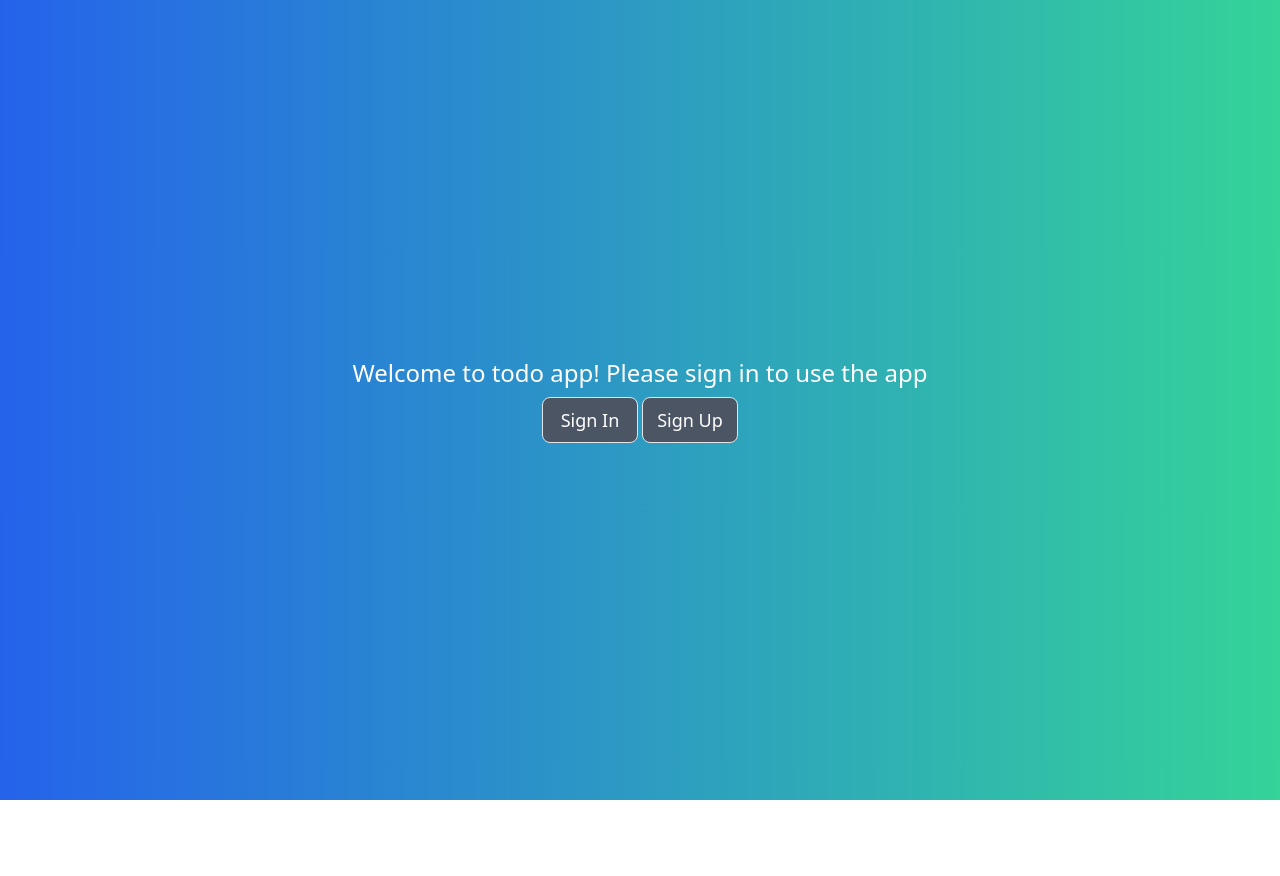
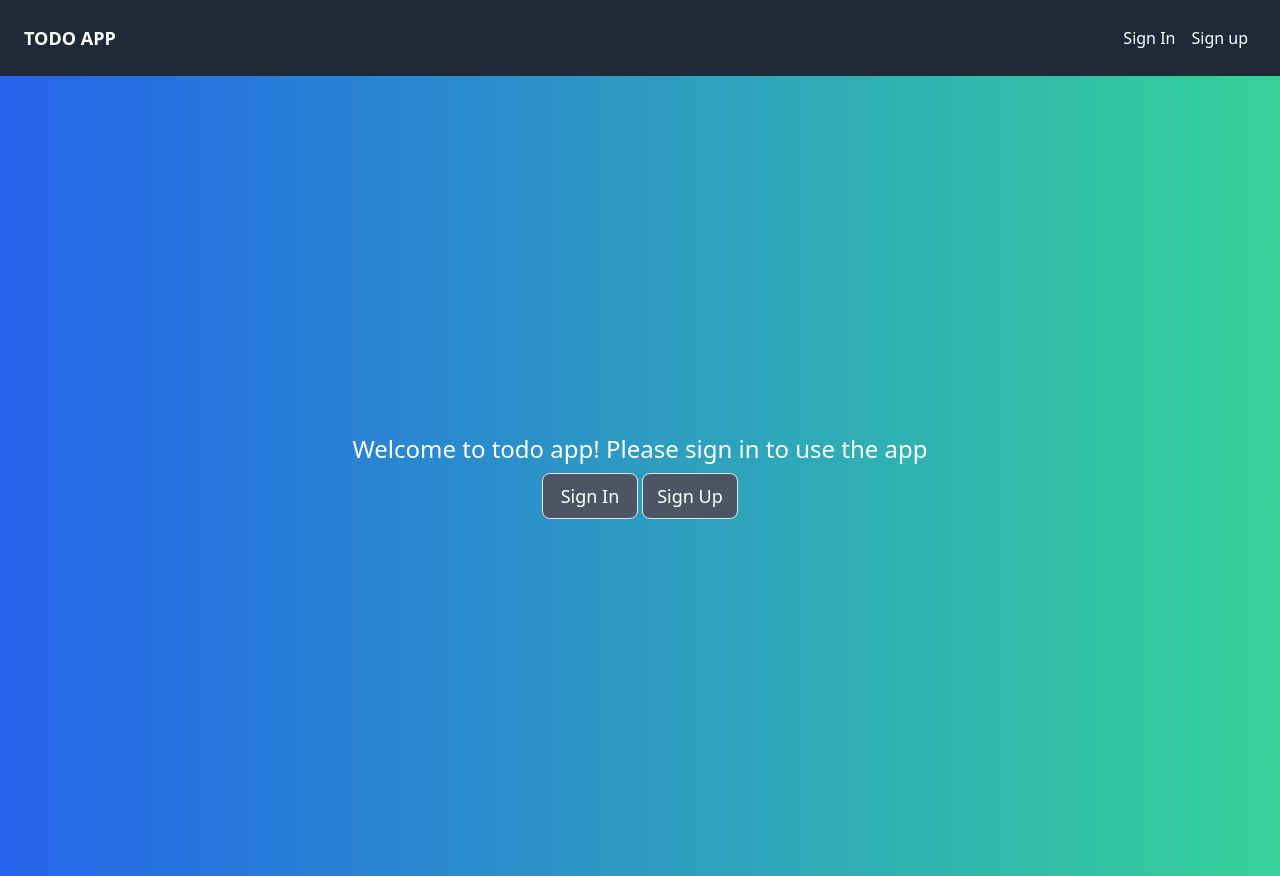
Before and after one commit to Batuhanseyman/todo-app, a Next.js app in the folder frontend/todo-app/: page / in a window 1280 px wide. Before the commit the page ends 800 px from the top, so only its background shows below. Built offline with nearby package versions, Linux system fonts and the light colour scheme.

Commit message:
Navbar yapıldı mobil görünüm için açılır menü yapılacak

```diff
--- /dev/null
+++ b/frontend/todo-app/app/(auth)/layout.tsx
@@ -0,0 +1,13 @@
+import React from "react";
+import "../globals.css";
+
+export default function RootLayout ({ children }: { children: React.ReactNode }) {
+    return (
+    <html>
+        <body>
+            {children}
+        </body>
+
+    </html>
+    )
+}
--- a/frontend/todo-app/app/layout.tsx
+++ b/frontend/todo-app/app/(home)/layout.tsx
@@ -1,6 +1,6 @@
 import type { Metadata } from "next";
 import { Geist, Geist_Mono } from "next/font/google";
-import "./globals.css";
+import "../globals.css";
 import Navbar from "@/components/layout/Navbar";
 
 const geistSans = Geist({
@@ -28,7 +28,7 @@ export default function RootLayout({
       <body
         className={`${geistSans.variable} ${geistMono.variable} antialiased`}
       >
-        {/* <Navbar></Navbar> */}
+        <Navbar></Navbar>
         {children}
       </body>
     </html>
--- a/frontend/todo-app/components/layout/Navbar.tsx
+++ b/frontend/todo-app/components/layout/Navbar.tsx
@@ -11,8 +11,8 @@ const Navbar = () => {
     <nav className='bg-gray-800 text-white p-4 sm:p-6 md:flex
     md:justify-between md:items-center'>
     <div className='container mx-auto flex justify-between items-center'>
-      <p className='text-lg font-bold'>TODO APP</p>
-      <div className= {'${isOpen ? "flex : "hidden"} flex-col md:flex-row'}>
+      <Link className='text-lg font-bold' href='/'>TODO APP</Link>
+      <div className= {`${isOpen ? 'flex' : 'hidden'} flex-col md:flex-row md:block`}>
         <Link href={'/login'} className='mx-2 hover:text-gray-300'>Sign In</Link>
         <Link href={'/register'} className='mx-2 hover:text-gray-300'>Sign up</Link>
       </div>
@@ -20,7 +20,7 @@ const Navbar = () => {
         <Button onClick={() => {
           setIsOpen(!isOpen);
         }}>
-
+          {isOpen ? "Close" : "Menu"}
         </Button>
       </div>
 
```
Also changed, not shown: frontend/todo-app/app/(home)/page.tsx (renamed from frontend/todo-app/app/page.tsx), frontend/todo-app/app/(home)/todo/page.tsx (renamed from frontend/todo-app/app/todo/page.tsx).
